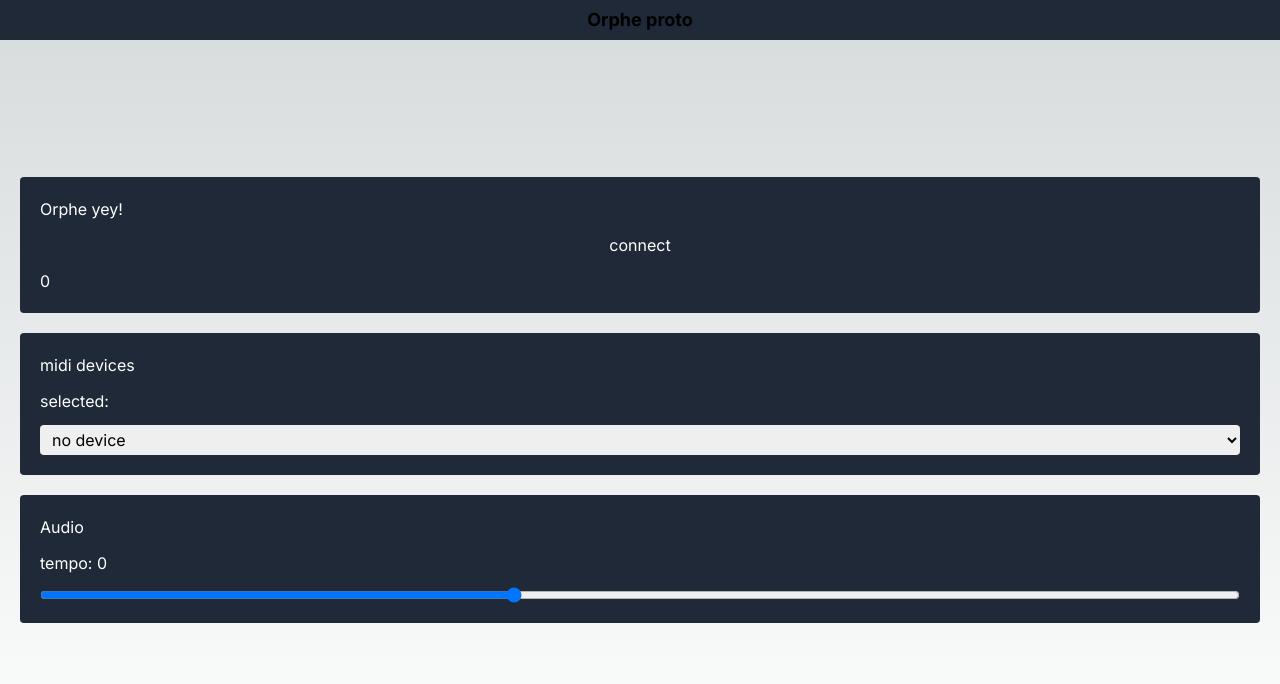
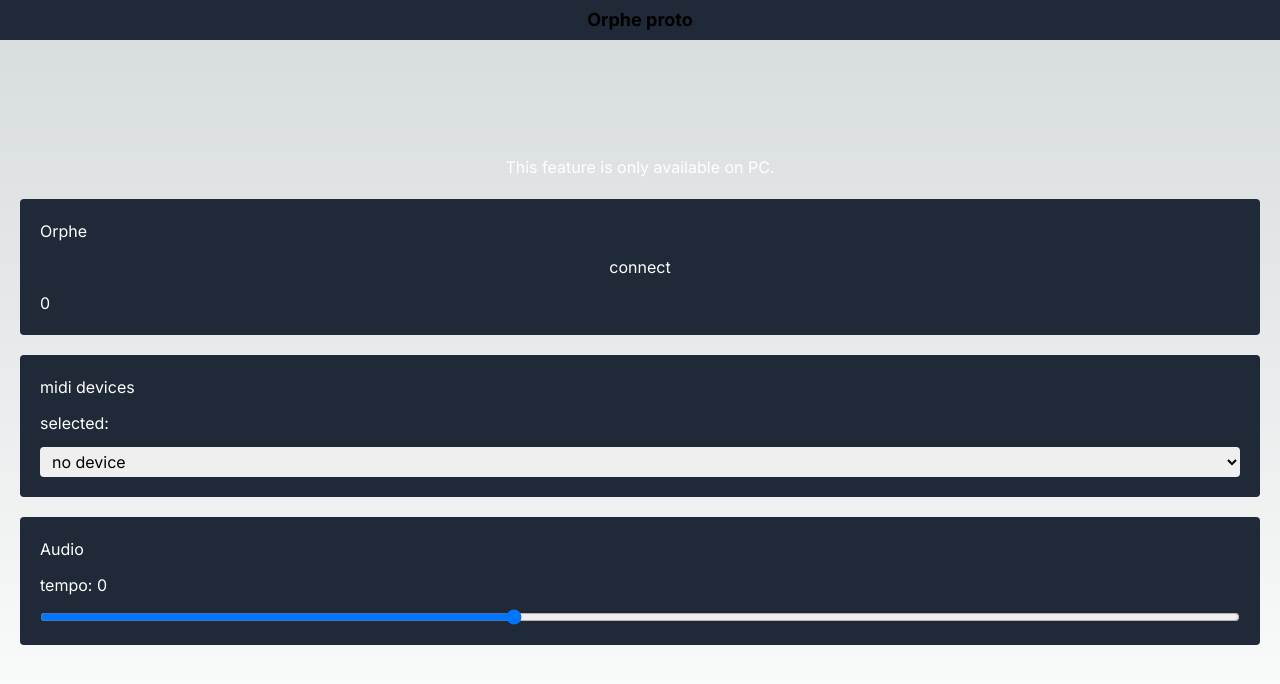
Before and after one commit to aganomaminmi/orphe-proto, a Next.js app: page /step-tempo in a window 1280 px wide. Shown: the top 684 px of the page. Built offline with nearby package versions, Linux system fonts and the light colour scheme.

Commit message:
[fix] layout

```diff
--- a/src/app/step-tempo/page.tsx
+++ b/src/app/step-tempo/page.tsx
@@ -76,9 +76,10 @@ const StepTempoPage = () => {
   }, [coreInfo.steps]);
 
   return (
-    <main className="flex min-h-screen flex-col items-center justify-center gap-5 px-5 py-10">
-      <section className="bg-gray-800 p-5 w-full rounded flex flex-col gap-3 text-white">
-        <h1>Orphe yey!</h1>
+    <main className="flex min-h-screen flex-col items-center justify-center gap-5 px-5 py-10 text-white">
+      <p>This feature is only available on PC.</p>
+      <section className="bg-gray-800 p-5 w-full rounded flex flex-col gap-3">
+        <h1>Orphe</h1>
         <button onClick={connect}>connect</button>
         {Object.entries(coreInfo).map(([key, value]: [string, any]) => (
           <p key={key}>
@@ -87,7 +88,7 @@ const StepTempoPage = () => {
         ))}
         <p>{fuckArray.length}</p>
       </section>
-      <section className="bg-gray-800 p-5 w-full rounded flex flex-col gap-3 text-white">
+      <section className="bg-gray-800 p-5 w-full rounded flex flex-col gap-3">
         <h1>midi devices</h1>
         <p>selected: {outputMidi?.name}</p>
         <select
```
